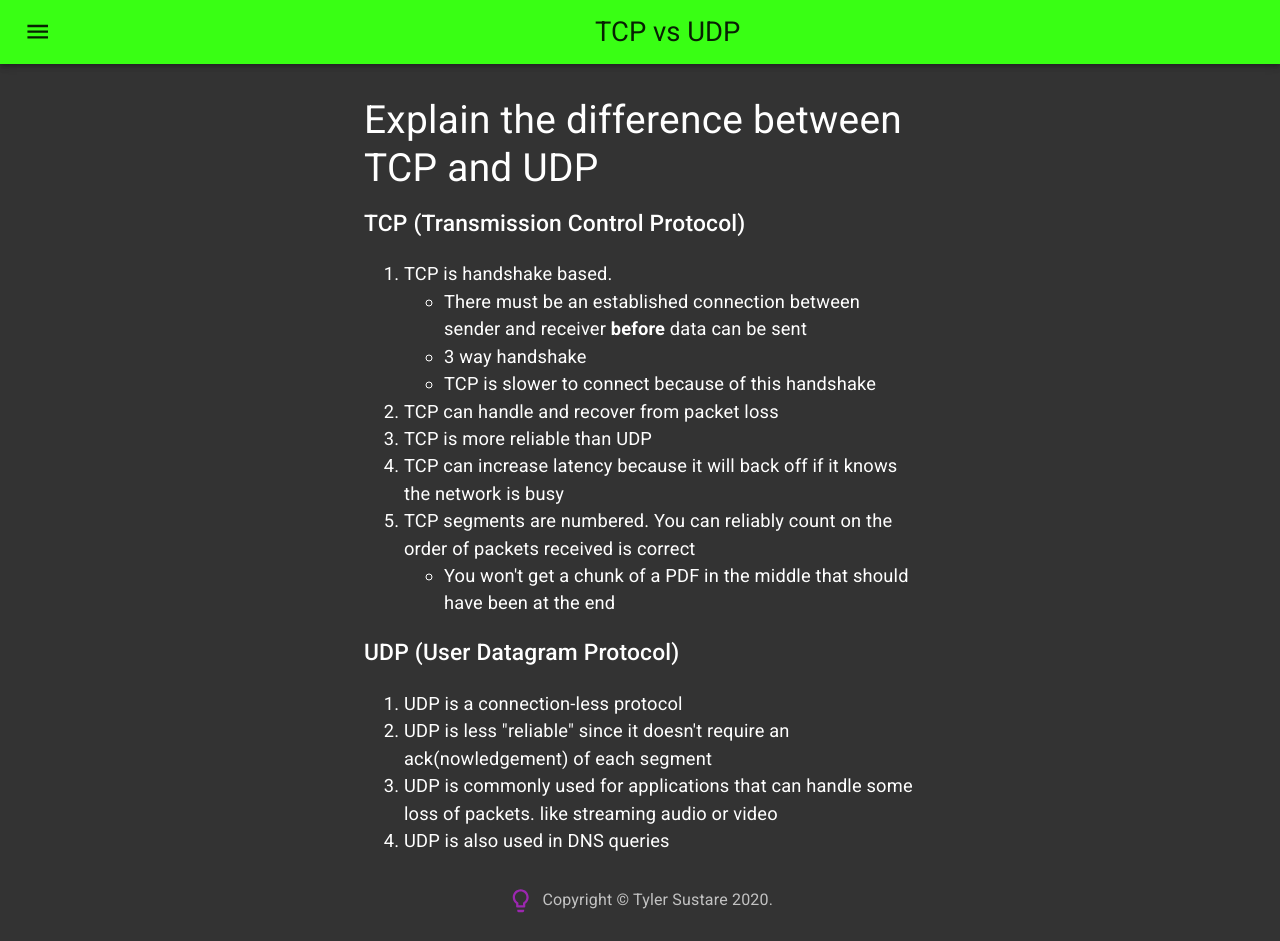
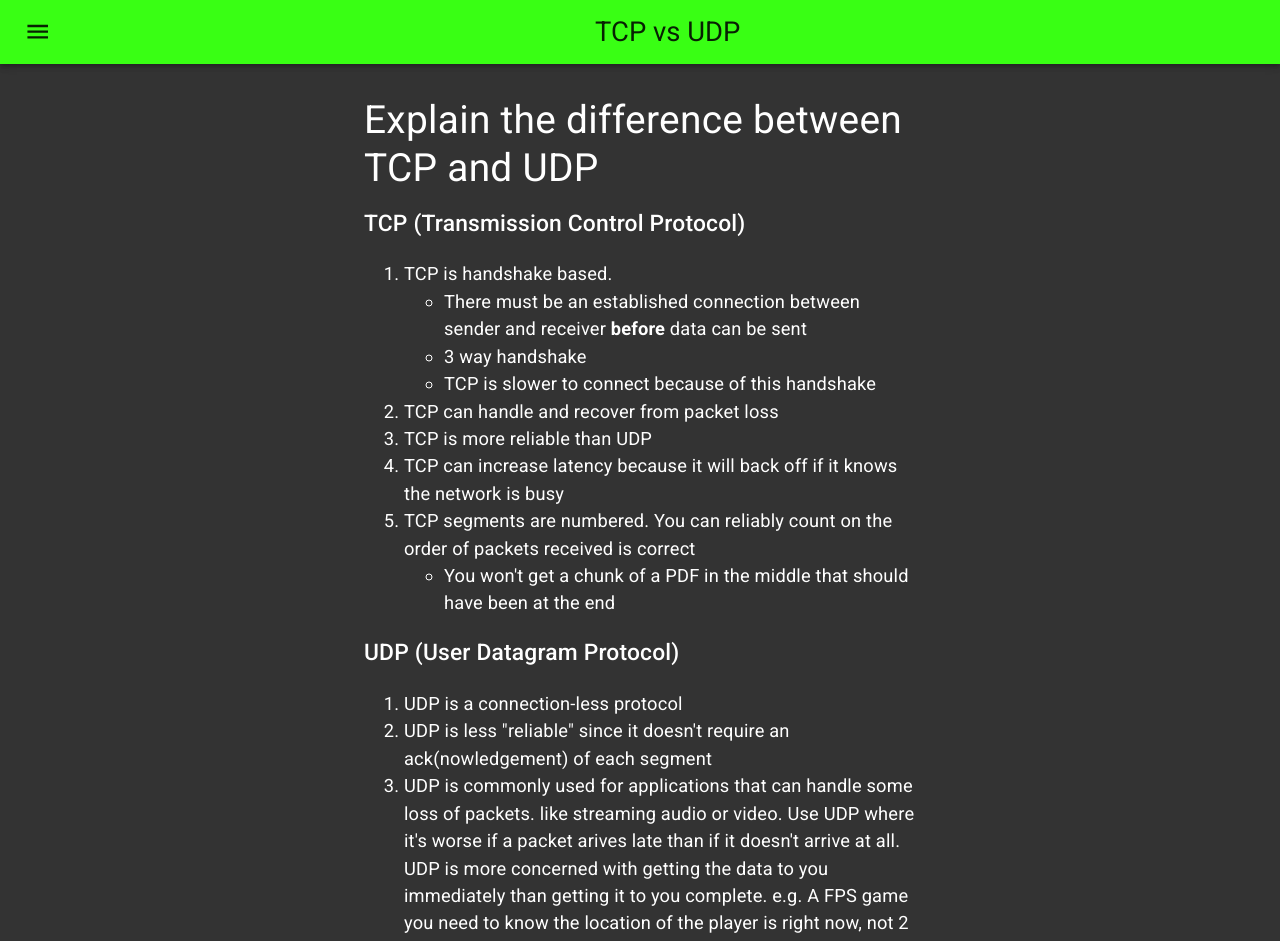
Before and after one commit to TylerSustare/personal-site, a Next.js app: page /thoughts/tcp-vs-udp in a window 1280 px wide. Shown: the top 941 px of the page. Before the commit the page ends 914 px from the top, so only its background shows below. Built offline with nearby package versions, Linux system fonts and the light colour scheme.

Commit message:
Update tcp-vs-udp.tsx

```diff
--- a/pages/thoughts/tcp-vs-udp.tsx
+++ b/pages/thoughts/tcp-vs-udp.tsx
@@ -49,7 +49,13 @@ export default function About(): ReactElement {
               </li>
               <li>
                 UDP is commonly used for applications that can handle some loss of packets. like streaming audio or
-                video
+                video. Use UDP where it's worse if a packet arives late than if it doesn't arrive at all. UDP is more concerned
+                with getting the data to you immediately than getting it to you complete. e.g. A FPS game
+                you need to know the location of the player is right now, not 2 seconds ago when you lost a packet.
+
+              </li>
+              <li>
+
               </li>
               <li>UDP is also used in DNS queries</li>
             </ol>
```
